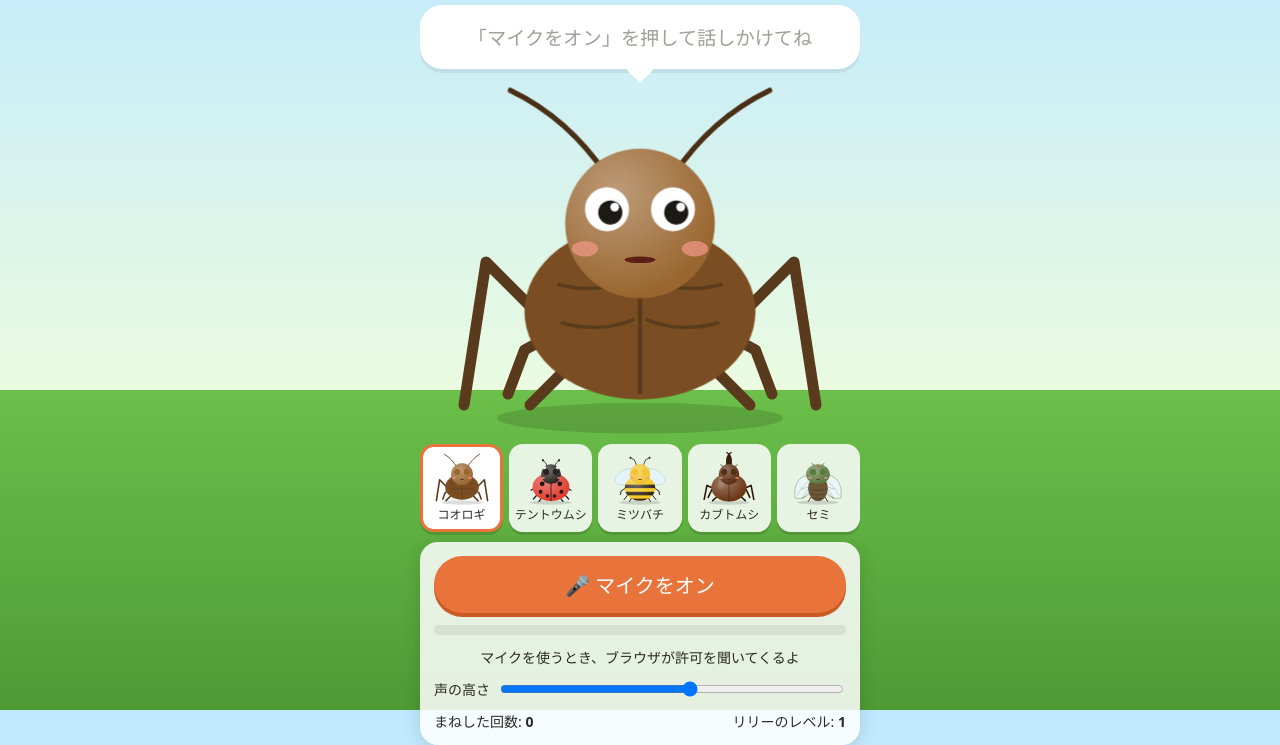
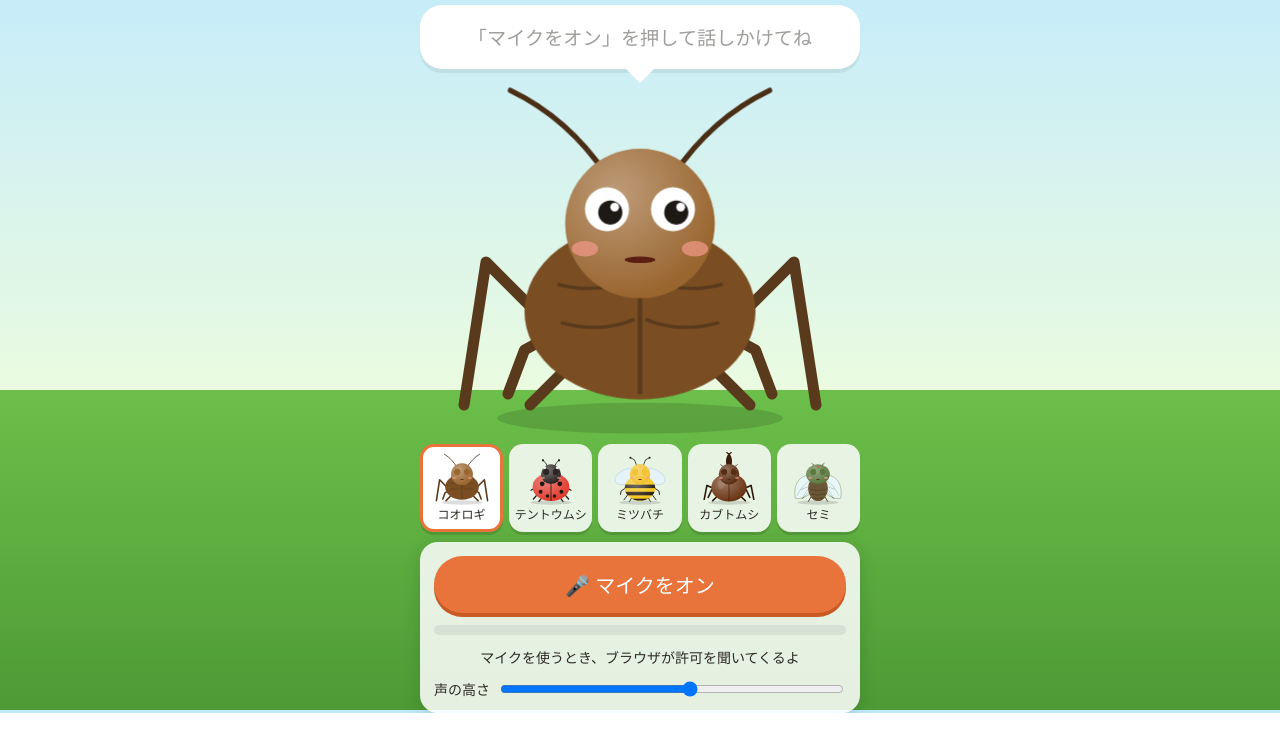
Before and after one commit to ma4130/kaken-repeat, a plain HTML site: page index.html in a window 1280 px wide. Shown: the part 90-835 px from the top of the page. After the commit the page ends 803 px from the top, so only its background shows below. Drawn offline with Linux system fonts and the light colour scheme.

Commit message:
Remove the imitation counter and level
Co-Authored-By: Claude Opus 5.5 <noreply@anthropic.com>

```diff
--- a/index.html
+++ b/index.html
@@ -107,7 +107,6 @@
   .status { font-size: 14px; text-align: center; min-height: 1.4em; }
   label { font-size: 14px; white-space: nowrap; }
   input[type=range] { flex: 1; }
-  .stats { display: flex; justify-content: space-between; font-size: 14px; }
 </style>
 </head>
 <body>
@@ -131,11 +130,6 @@
   <div class="row">
     <label for="pitch">声の高さ</label>
     <input type="range" id="pitch" min="0.6" max="2.4" step="0.05" value="1.6">
-  </div>
-
-  <div class="stats">
-    <span>まねした回数: <b id="count">0</b></span>
-    <span><span id="lvName">リリー</span>のレベル: <b id="level">1</b></span>
   </div>
 </div>
 
@@ -313,7 +307,7 @@
   // ================= 画面 =================
   const bubble = $('bubble'), bug = $('bug');
   const micBtn = $('micBtn'), meter = $('meter'), statusEl = $('status');
-  const pitchEl = $('pitch'), countEl = $('count'), levelEl = $('level');
+  const pitchEl = $('pitch');
   let cur = BUGS[0];
   let mouth = null;
 
@@ -338,7 +332,6 @@
     bug.classList.toggle('listen', micOn && state !== 'playing');
     for (const btn of picker.children) btn.classList.toggle('sel', btn.dataset.id === cur.id);
     $('sub').textContent = `話しかけると、${cur.kind}の${cur.name}が同じことを言い返すよ`;
-    $('lvName').textContent = cur.name;
     pitchEl.value = cur.voice.rate;
     try { localStorage.setItem('manekko_bug', cur.id); } catch (_) {}
     if (byUser) {
@@ -370,13 +363,6 @@
   // 目が音のほうを見る
   function look(dx) {
     bug.querySelectorAll('.pupil').forEach(el => el.setAttribute('cx', +el.dataset.x + dx));
-  }
-
-  let count = 0;
-  function addCount() {
-    count++;
-    countEl.textContent = count;
-    levelEl.textContent = 1 + Math.floor(count / 5);
   }
 
   // ================= 音 =================
@@ -560,7 +546,6 @@
       bug.classList.remove('talk');
       analyser = null;
       setMouth(0);
-      addCount();
       if (micOn) {
         state = 'waiting';
         cooldownUntil = ctx.currentTime + 0.4;
```
Also changed, not shown: 1 other file.
